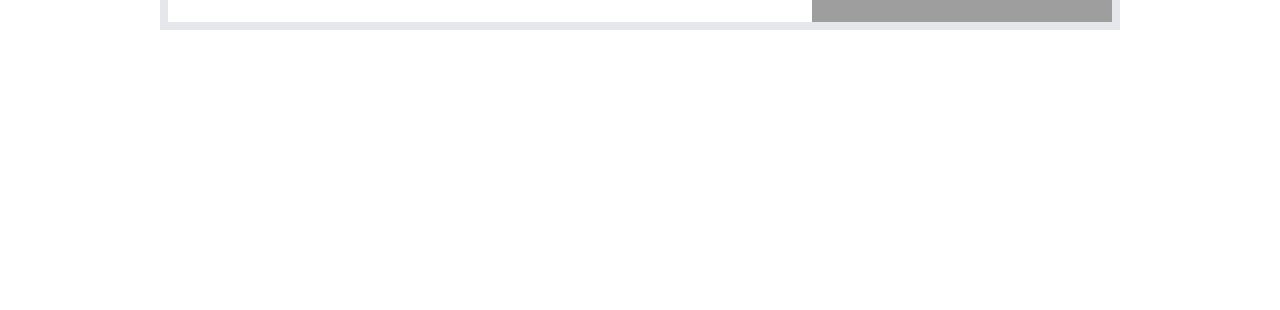
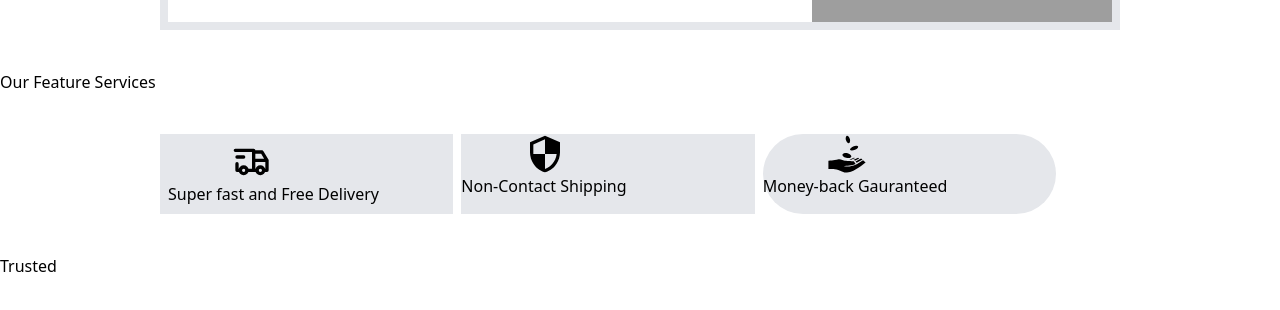
Before and after one commit to bhagyashreeghude/MyFlipCart, a React (Vite) app: page / in a window 1280 px wide. Shown: the part 346-656 px from the top of the page. Built offline with nearby package versions, Linux system fonts and the light colour scheme; grey boxes are pictures that could not be loaded.

Commit message:
services

```diff
--- a/src/components/Home.jsx
+++ b/src/components/Home.jsx
@@ -1,5 +1,6 @@
 import MainComponent from "./MainComponent"
-
+import Services from "./Services"
+import Trusted from "./Trusted"
 
 const Home = ({myData}) => {
   const data={
@@ -8,6 +9,8 @@ const Home = ({myData}) => {
   return (
     <div>
       <MainComponent myData={data}/>
+      <Services/>
+      <Trusted/>
     </div>
   )
 }
--- /dev/null
+++ b/src/components/Services.jsx
@@ -0,0 +1,28 @@
+import { TbTruckDelivery } from "react-icons/tb";
+import { MdSecurity } from "react-icons/md";
+import { GiReceiveMoney } from "react-icons/gi";
+
+const Services = () => {
+  return (
+    <div className="  ">
+      <p>Our Feature Services</p>
+
+      <div className="  ml-40 my-10  grid grid-cols-3 gap-2 w-[70%]">
+        <div className="col-span-1 bg-gray-200 p-2">
+          <TbTruckDelivery className="ml-16" size={40} />
+          <p>Super fast and Free Delivery</p>
+        </div>
+        <div className="col-span-1 bg-gray-200">
+        <MdSecurity className="ml-16" size={40} />
+          <p>Non-Contact Shipping</p>
+        </div>
+        <div className="col-span-1 bg-gray-200 rounded-full ">
+          <GiReceiveMoney className="ml-16" size={40} />
+          <p>Money-back Gauranteed</p>
+        </div>
+      </div>
+    </div>
+  );
+};
+
+export default Services;
--- /dev/null
+++ b/src/components/Trusted.jsx
@@ -0,0 +1,9 @@
+
+
+const Trusted = () => {
+  return (
+    <div>Trusted</div>
+  )
+}
+
+export default Trusted
```
